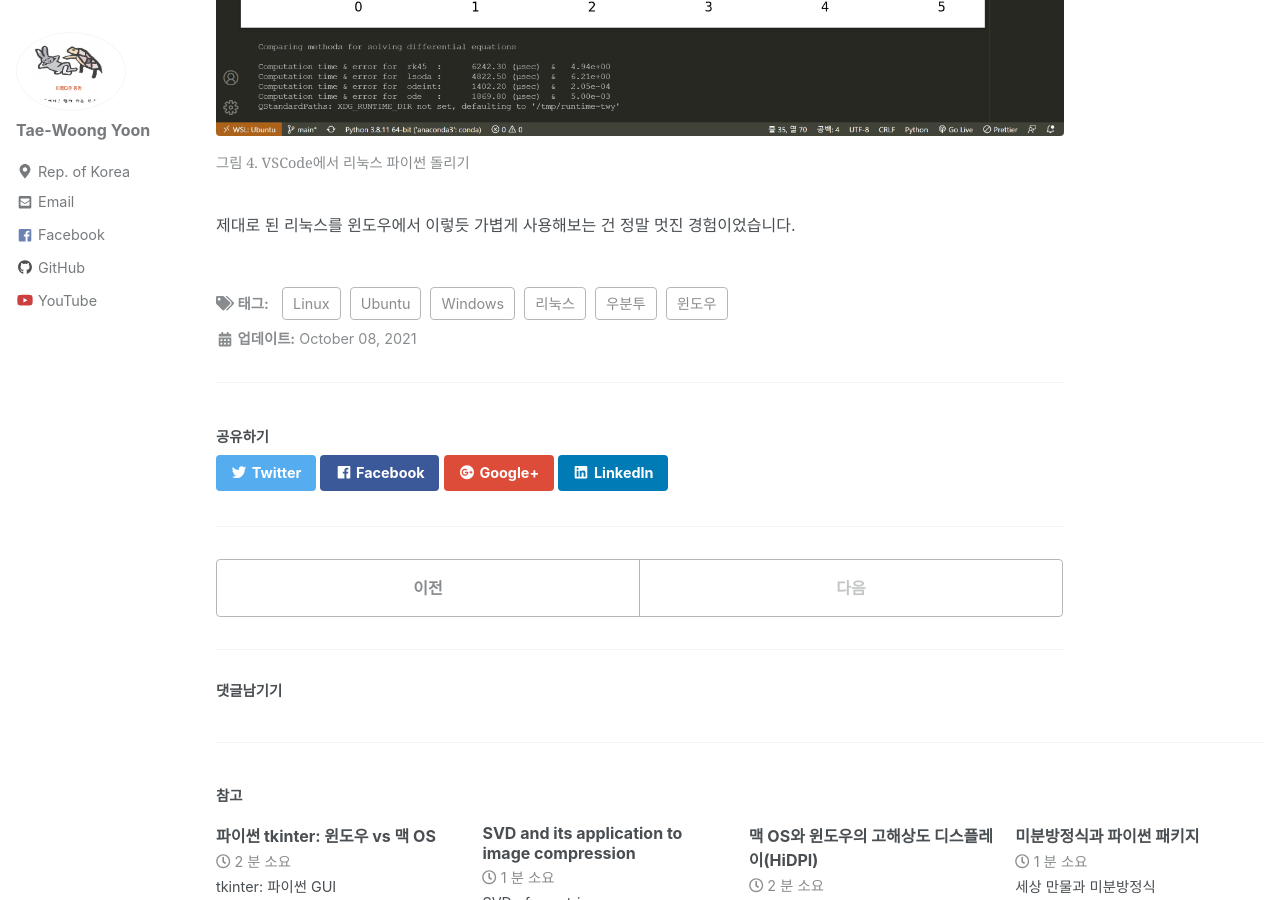
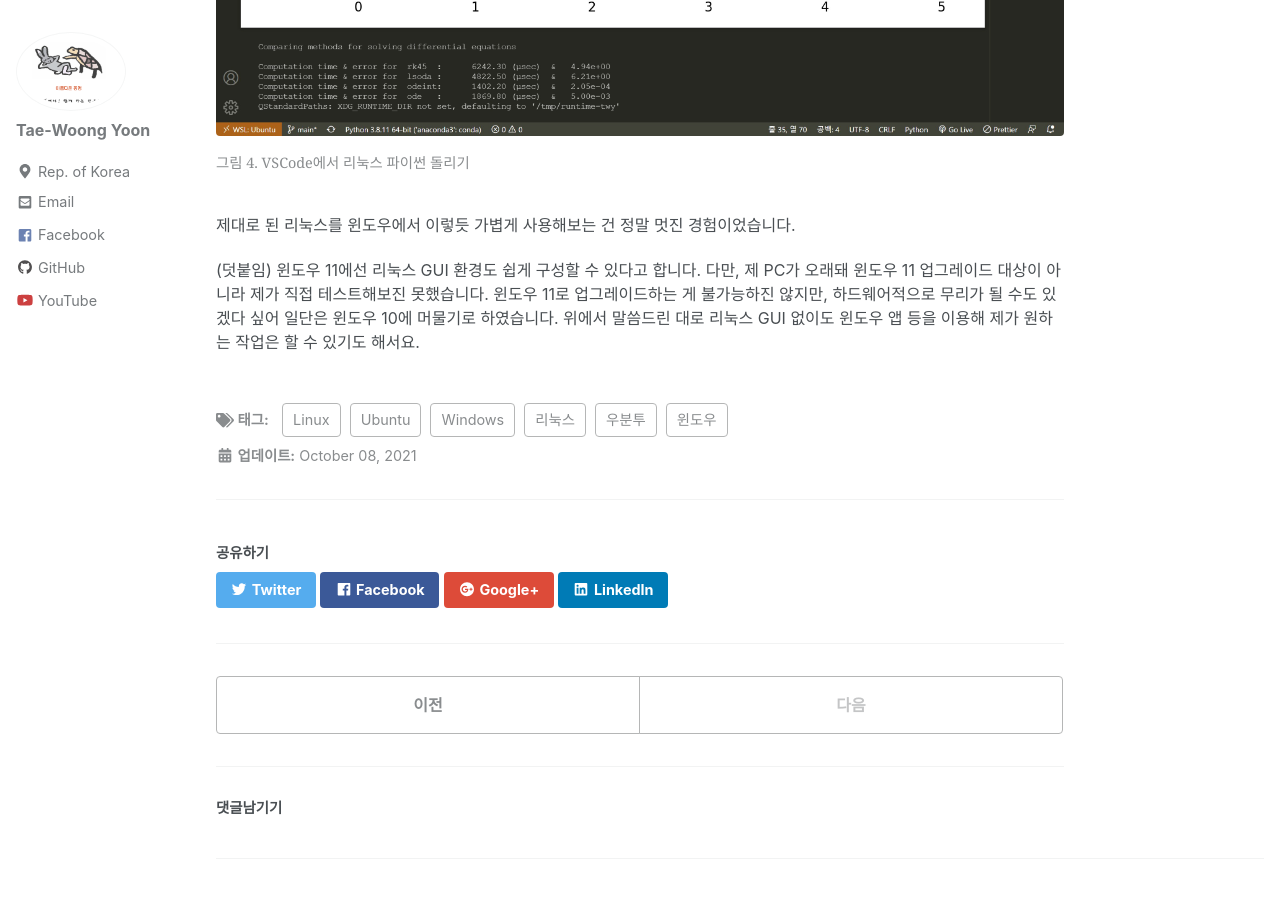
Before and after one commit to twy80/mkkim85.github.io, a Jekyll site: the page built from _posts/2021-10-08-wsl.md, in a window 1280 px wide and 900 px high, scrolled down 4810 px. Built offline with Jekyll 4.4.1, drawn with Linux system fonts in a browser that asks for light colours; nearby versions of some CDN libraries.

Commit message:
Update 2021-10-08-wsl.md

```diff
--- a/_posts/2021-10-08-wsl.md
+++ b/_posts/2021-10-08-wsl.md
@@ -96,3 +96,5 @@
 </figure>
 
 제대로 된 리눅스를 윈도우에서 이렇듯 가볍게 사용해보는 건 정말 멋진 경험이었습니다.
+
+(덧붙임) 윈도우 11에선 리눅스 GUI 환경도 쉽게 구성할 수 있다고 합니다. 다만, 제 PC가 오래돼 윈도우 11 업그레이드 대상이 아니라 제가 직접 테스트해보진 못했습니다. 윈도우 11로 업그레이드하는 게 불가능하진 않지만, 하드웨어적으로 무리가 될 수도 있겠다 싶어 일단은 윈도우 10에 머물기로 하였습니다. 위에서 말씀드린 대로 리눅스 GUI 없이도 윈도우 앱 등을 이용해 제가 원하는 작업은 할 수 있기도 해서요.
```
